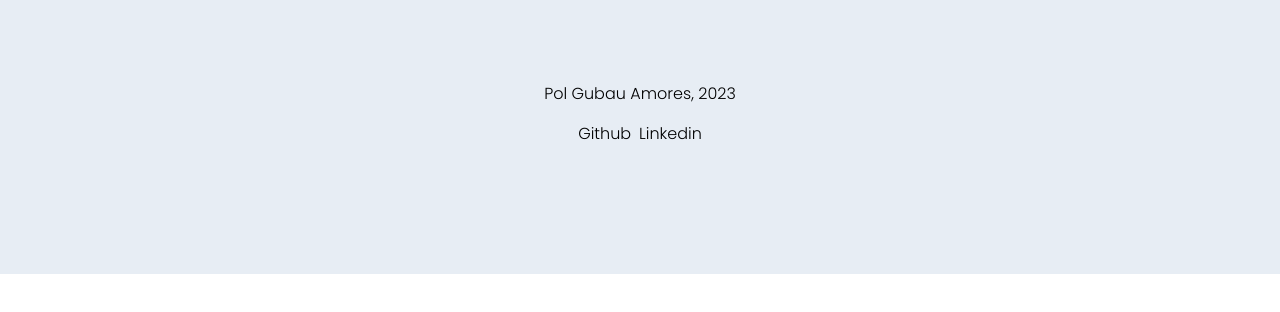
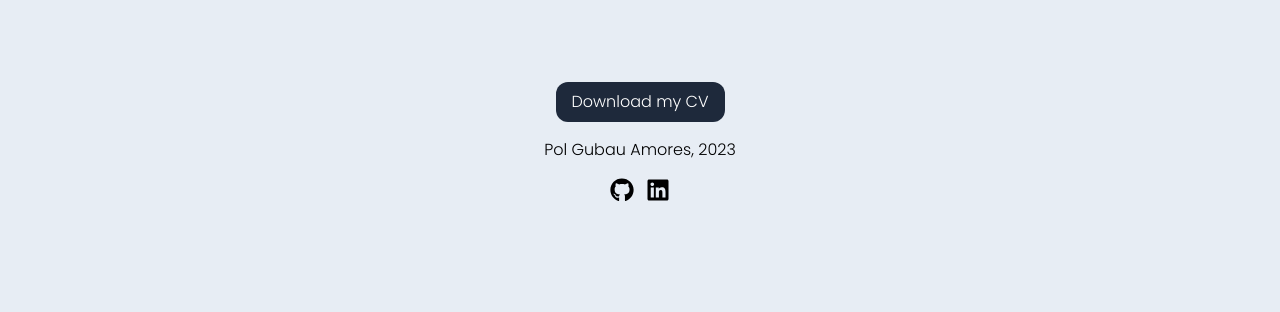
Before and after one commit to PolGubau/portfolio-astro, an Astro site: page / in a window 1280 px wide. Shown: the part 1902-2214 px from the top of the page. Before the commit the page ends 2176 px from the top, so only its background shows below. Built offline with nearby package versions, Linux system fonts and the light colour scheme; Astro itself is replaced by a stand-in of ours.

Commit message:
Pol Gubau; MW-Download my CV button

```diff
--- a/src/layouts/Footer.astro
+++ b/src/layouts/Footer.astro
@@ -1,15 +1,43 @@
 ---
+import { Image } from "astro:assets";
+import githubLogo from "./icons/github.svg";
+import linkedinLogo from "./icons/linkedin.svg";
 
+const currentYear = new Date().getFullYear();
 ---
 
 <footer>
   <div class="flex flex-col items-center justify-center gap-4 mb-32">
-    <div class="flex gap-4">Pol Gubau Amores, 2023</div>
-    <div class="flex gap-2">
-      <a target="_blank" href="https://github.com/polgubau"> Github</a>
-      <a target="_blank" href="https://www.linkedin.com/in/polgubauamores/">
-        Linkedin</a
+    <a
+      download="Pol Gubau Amores CV"
+      href="/files/cv2023.pdf"
+      class="bg-slate-800 rounded-xl px-4 py-2 text-white cursor-pointer hover:scale-95 transition-all"
+    >
+      Download my CV</a
+    >
+    <div class="flex gap-4">Pol Gubau Amores, {currentYear}</div>
+    <div class="flex gap-3 items-center">
+      <a
+        target="_blank"
+        href="https://github.com/polgubau"
+        class="text-slate-800 hover:scale-95 transition-all"
       >
+        <Image class="w-6 h-6" src={githubLogo} alt="Github" />
+      </a>
+      <a
+        target="_blank"
+        href="https://www.linkedin.com/in/polgubauamores/"
+        class="text-slate-800 hover:scale-95 transition-all"
+      >
+        <Image src={linkedinLogo} alt="Github" class="w-6 h-6" />
+      </a>
+      <!-- <a
+        target="_blank"
+        href="blog.polgubau.com"
+        class="bg-slate-800 text-sm rounded-lg px-2 py-1 text-white"
+      >
+        Blog</a
+      > -->
     </div>
   </div>
 </footer>
```
Also changed, not shown: src/assets/logos/github.svg (deleted), src/assets/logos/linkedin.svg (deleted), src/layouts/icons/github.svg (added), src/layouts/icons/linkedin.svg (added).
